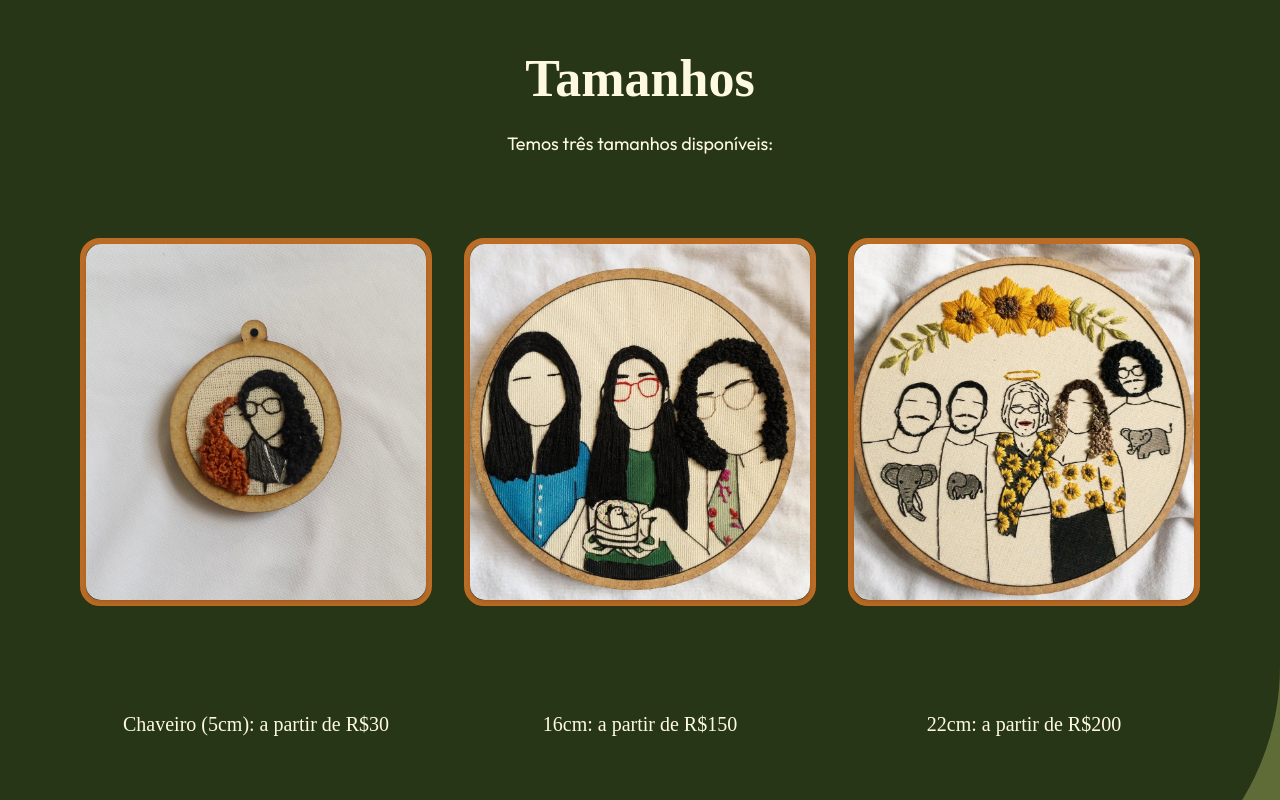
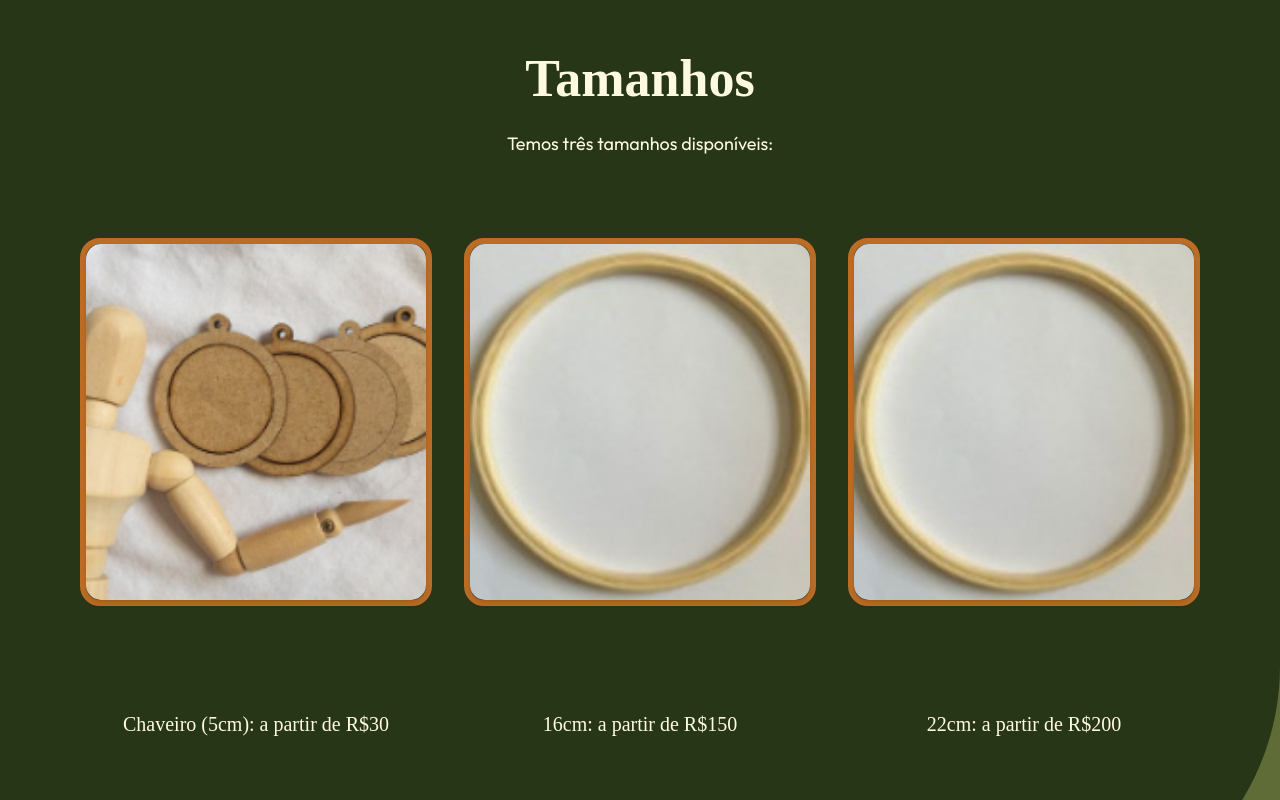
Before and after one commit to victor-feitosaa/kambordados, a React (Vite) app: page / in a window 1280 px wide. Shown: the part 1804-2604 px from the top of the page. Built offline with nearby package versions, Linux system fonts and the light colour scheme; a web font is replaced by a local one; what tailwindcss-animated would draw is missing.

Commit message:
Mudacas nos cards

```diff
--- a/src/Componentes/Card/index.jsx
+++ b/src/Componentes/Card/index.jsx
@@ -2,30 +2,40 @@ import React, { useState, useEffect } from "react";
 
 export default function Card({ images, altText, title, description }) {
   const [currentImage, setCurrentImage] = useState(images[0]); // Define a imagem inicial
+  const [isHovered, setIsHovered] = useState(false);
   const [fade, setFade] = useState(false); // Estado para controlar a animação de fade
+  let intervalId;
 
   useEffect(() => {
+    if (isHovered) {
       let index = 0;
-    const intervalId = setInterval(() => {
+      intervalId = setInterval(() => {
         setFade(true); // Ativa o efeito de fade antes da troca
         setTimeout(() => {
           index = (index + 1) % images.length;
           setCurrentImage(images[index]);
           setFade(false); // Remove o efeito de fade após a troca
-      }, 200); // Tempo da animação
-    }, 5500); // Tempo de troca de imagem
+        }, 300); // Tempo da animação
+      }, 1500); // Tempo de troca de imagem
+    } else {
+      setCurrentImage(images[0]); // Volta para a imagem inicial quando o mouse sai
+    }
 
-    return () => clearInterval(intervalId); // Limpa o intervalo ao desmontar
-  }, [images]);
+    return () => clearInterval(intervalId); // Limpa o intervalo ao sair do hover
+  }, [isHovered, images]);
 
   return (
-    <div className="flex flex-col items-center justify-between w-full sm:w-[300px] md:w-[350px] lg:w-[400px] lg:h-[500px]">
+    <div
+      className="flex flex-col items-center justify-between w-full sm:w-[300px] md:w-[350px] lg:w-[400px] lg:h-[500px]"
+      onMouseEnter={() => setIsHovered(true)}
+      onMouseLeave={() => setIsHovered(false)}
+    >
       {/* Imagem com transição */}
       <div className="relative w-full flex justify-center px-[20%] lg:px-0 lg:border-[6px]  border-[#bc6c25] hover:border-[#efe7e1] rounded-[20px]">
         <img
           src={currentImage}
           alt={altText}
-          className={`w-full h-[200px] lg:h-[356px] object-cover cursor-pointer border-[3px] border-[#bc6c25] lg:border-none shadow-md rounded-[15px] transition-opacity duration-300 ${fade ? "opacity-0" : "opacity-100"}`}
+          className={`w-full h-[200px] lg:h-[356px] object-cover cursor-pointer border-[3px] border-[#bc6c25] lg:border-none shadow-md rounded-[15px]  transition-opacity duration-300 ${fade ? "opacity-0" : "opacity-100"}`}
         />
       </div>
 
--- a/src/Componentes/Produtos/index.jsx
+++ b/src/Componentes/Produtos/index.jsx
@@ -59,7 +59,8 @@ export default function Produtos() {
                     images={[
                         "assets/pet1.jpeg",
                         "assets/pet2.jpeg",
-                        "assets/pet3.jpeg"
+                        "assets/pet3.jpeg",
+                        "assets/pets4.jpg"
                     ]}
                     altText="Bordados com Pets"
                     title="Bordados com Pets"
--- a/src/Componentes/Tamanhos/index.jsx
+++ b/src/Componentes/Tamanhos/index.jsx
@@ -48,7 +48,7 @@ export default function Tamanhos() {
 
                 <Card
                     images={[
-
+                        "assets/Kambordados2.jpg",
                         "assets/medio1.jpg",
                         "assets/medio2.jpg",
                         "assets/medio3.jpg",
@@ -61,7 +61,7 @@ export default function Tamanhos() {
 
                 <Card
                     images={[
-
+                        "assets/Kambordados2.jpg",
                         "assets/grande1.jpg",
                         "assets/grande2.jpg",
                         "assets/grande3.jpg",
```
Lines whose indentation alone changed are shown as unchanged.
